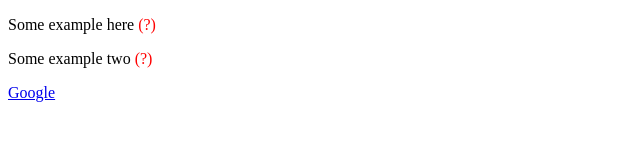
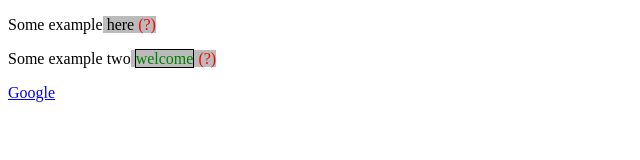
Before and after one commit to brujath/web-components, a plain HTML site: page index.html in a window 1280 px wide. Shown: the whole page, without its empty margins (0-640 px from the left). Drawn offline with Linux system fonts and the light colour scheme.

Commit message:
ways to style host and slotted content

```diff
--- a/index.html
+++ b/index.html
@@ -17,7 +17,7 @@
     <p>
       Some example<wc-tooltip text="Tooltip text for this!!">here</wc-tooltip>
     </p>
-    <p>Some example two<wc-tooltip></wc-tooltip></p>
+    <p>Some example two<wc-tooltip><span class="welcome">welcome</span></wc-tooltip></p>
     <!-- <p>
       Some example two<wc-tooltip>
         <span slot="wc-text">here</span>
--- a/tooltip.js
+++ b/tooltip.js
@@ -17,9 +17,16 @@ class ToolTip extends HTMLElement {
         z-index: 1;
         padding: 10px;
       }
+
+      :host {
+        background-color: #bbb;
+      }
+
+      ::slotted(.welcome) {
+        border: 1px solid black;
+      }
     </style>
     <slot></slot>
-    <!-- <slot name='wc-text'>Some default</slot> -->
     <span> (?) </span>
     `
   }
```
